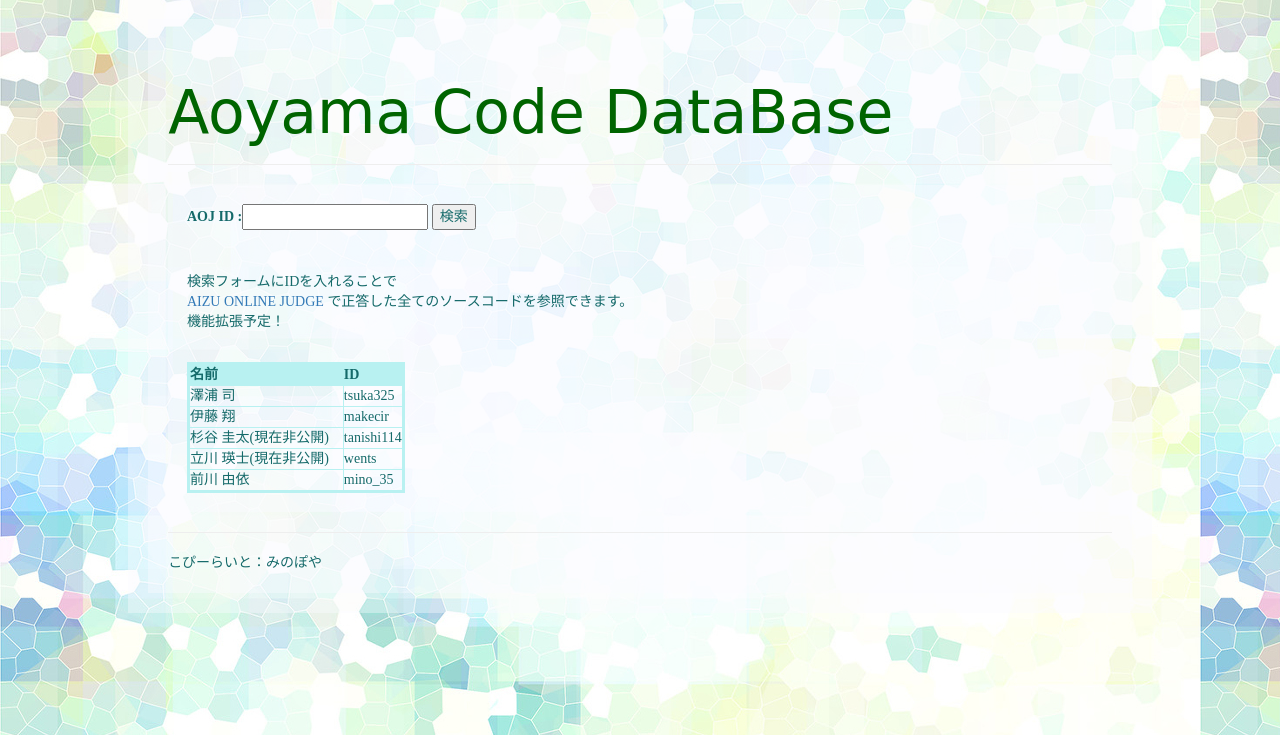
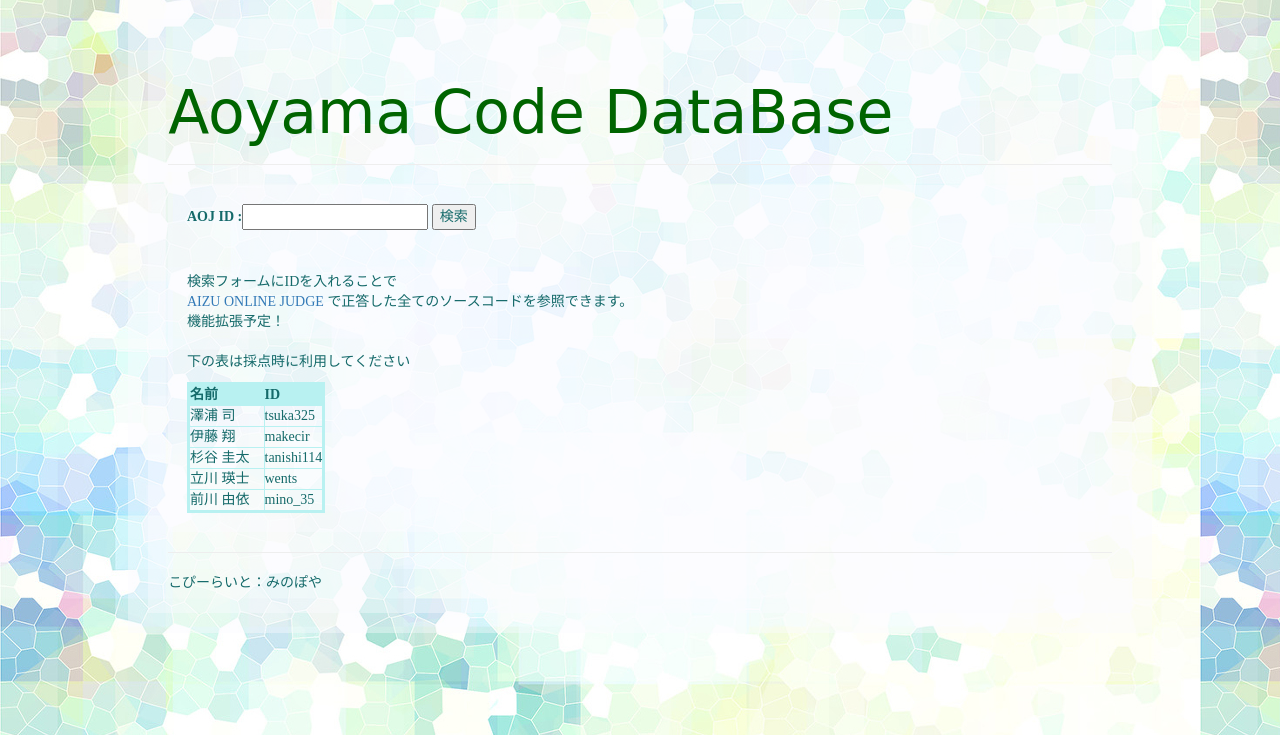
Before and after one commit to pulcherriman/Aoyama_Code_DataBase, a Django app: page /index/ in a window 1280 px wide. Shown: the part 65-800 px from the top of the page. Run offline with Django 3.2, Linux system fonts and the light colour scheme; some libraries are stand-ins or nearby versions; some web fonts are replaced.

Commit message:
index.htmlをいじった

```diff
--- a/ACDB_app/templates/ACDB_app/index.html
+++ b/ACDB_app/templates/ACDB_app/index.html
@@ -13,6 +13,7 @@
 	<a href="http://judge.u-aizu.ac.jp/onlinejudge/">AIZU ONLINE JUDGE</a>
 	で正答した全てのソースコードを参照できます。<br>
 	機能拡張予定！<br><br>
+	下の表は採点時に利用してください
 	</p>
 	<table border="3" bordercolor="#b8f1f1" width="auto" height="auto" cellspacing="3" cellpadding="3" bgcolor="#f0f8ff">
 	<tr>
@@ -28,11 +29,11 @@
 	<td>makecir</td>
 	</tr>
 	<tr>
-	<td>杉谷 圭太(現在非公開)　</td>
+	<td>杉谷 圭太　</td>
 	<td>tanishi114</td>
 	</tr>
 	<tr>
-	<td>立川 瑛士(現在非公開)　</td>
+	<td>立川 瑛士　</td>
 	<td>wents</td>
 	</tr>
 	<tr>
```
